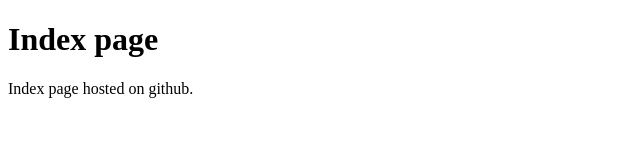
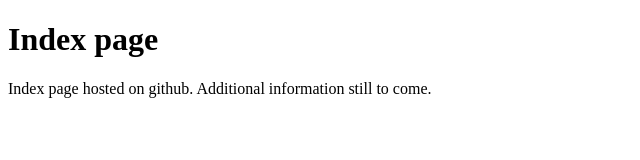
Before and after one commit to gasperkm/gasperkm, a plain HTML site: page index.html in a window 1280 px wide. Shown: the whole page, without its empty margins (0-640 px from the left). Drawn offline with Linux system fonts and the light colour scheme.

Commit message:
Editing index.html

```diff
--- a/index.html
+++ b/index.html
@@ -3,7 +3,7 @@
 
 <body>
 <h1>Index page</h1>
-<p>Index page hosted on github.</p>
+<p>Index page hosted on github. Additional information still to come.</p>
 </body>
 
 </html>
```
